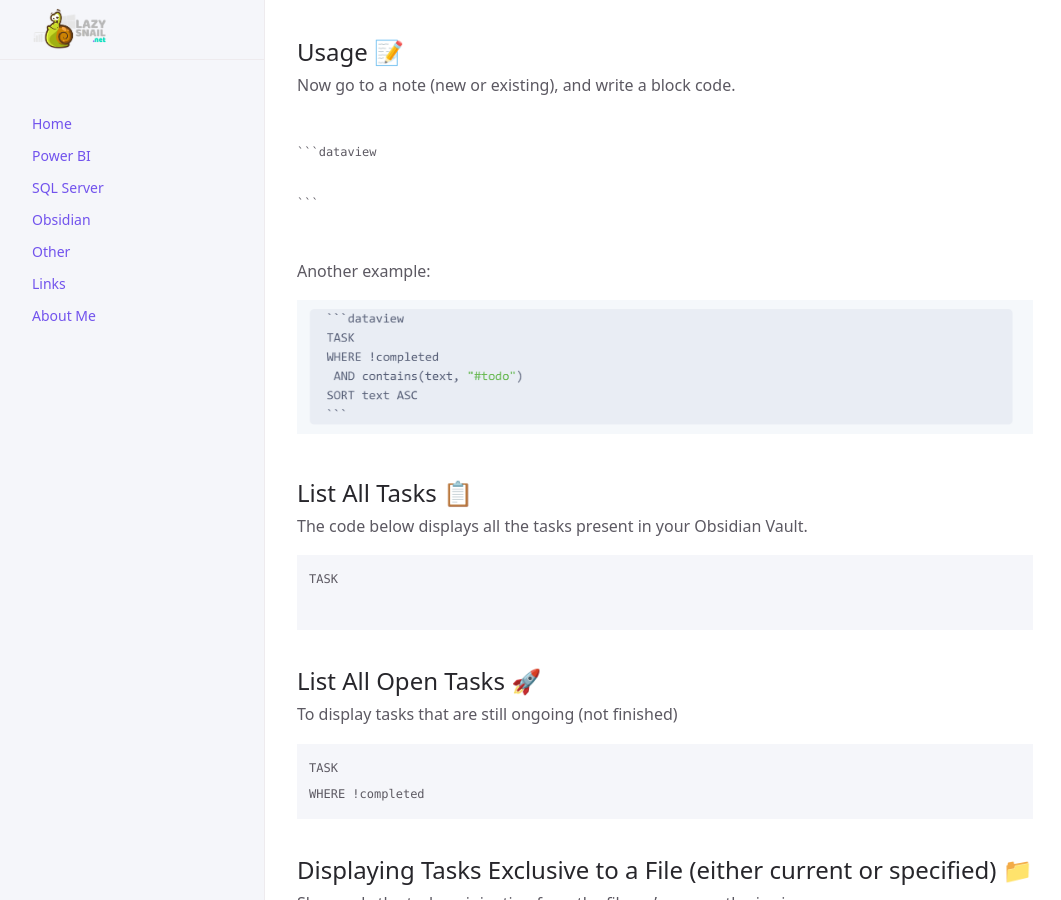
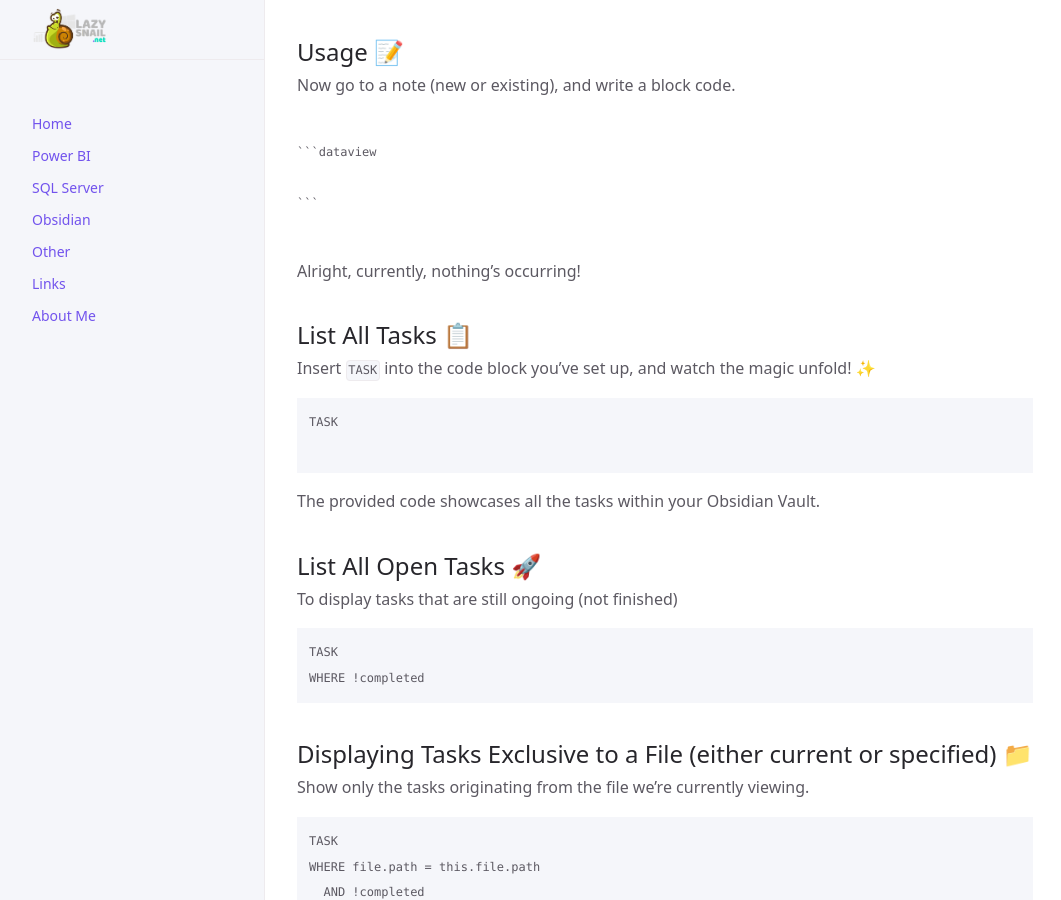
Before and after one commit to arnaudgastelblum/lazysnail_web, a Jekyll site: the page built from docs/Obsidian/2023-04-07-Obsdian-dataview-tasks.md, in a window 1280 px wide and 900 px high, scrolled down 1126 px. Shown: the whole window, without its empty margins (107-1168 px from the left). Built offline with Jekyll 4.4.1, drawn with Linux system fonts in a browser that asks for light colours.

Commit message:
rewrite main articles

````diff
--- a/docs/Obsidian/2023-04-07-Obsdian-dataview-tasks.md
+++ b/docs/Obsidian/2023-04-07-Obsdian-dataview-tasks.md
@@ -51,19 +51,19 @@ Now go to a note (new or existing), and write a block code.
   </code>
 </pre>
 
+Alright, currently, nothing's occurring!
 
-Another example:
-
-![ObsidianCodeBlock](../assets/ObsidianCodeBlock.png)
 
 ## List All Tasks 📋
 
-The code below displays all the tasks present in your Obsidian Vault.
+Insert `TASK` into the code block you've set up, and watch the magic unfold! ✨
 
 ```
 TASK
 
 ```
+
+The provided code showcases all the tasks within your Obsidian Vault.
 
 ## List All Open Tasks 🚀
 
````
Also changed, not shown: 2 other files.
